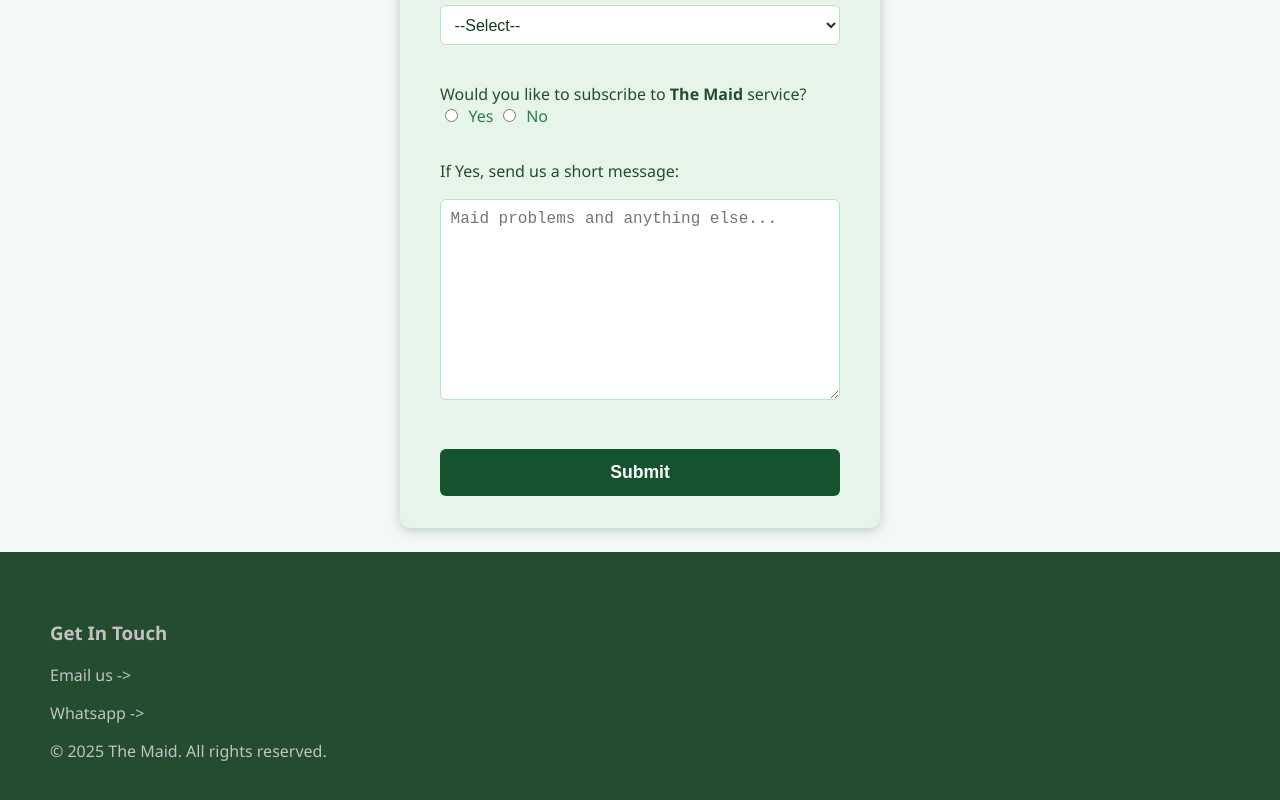
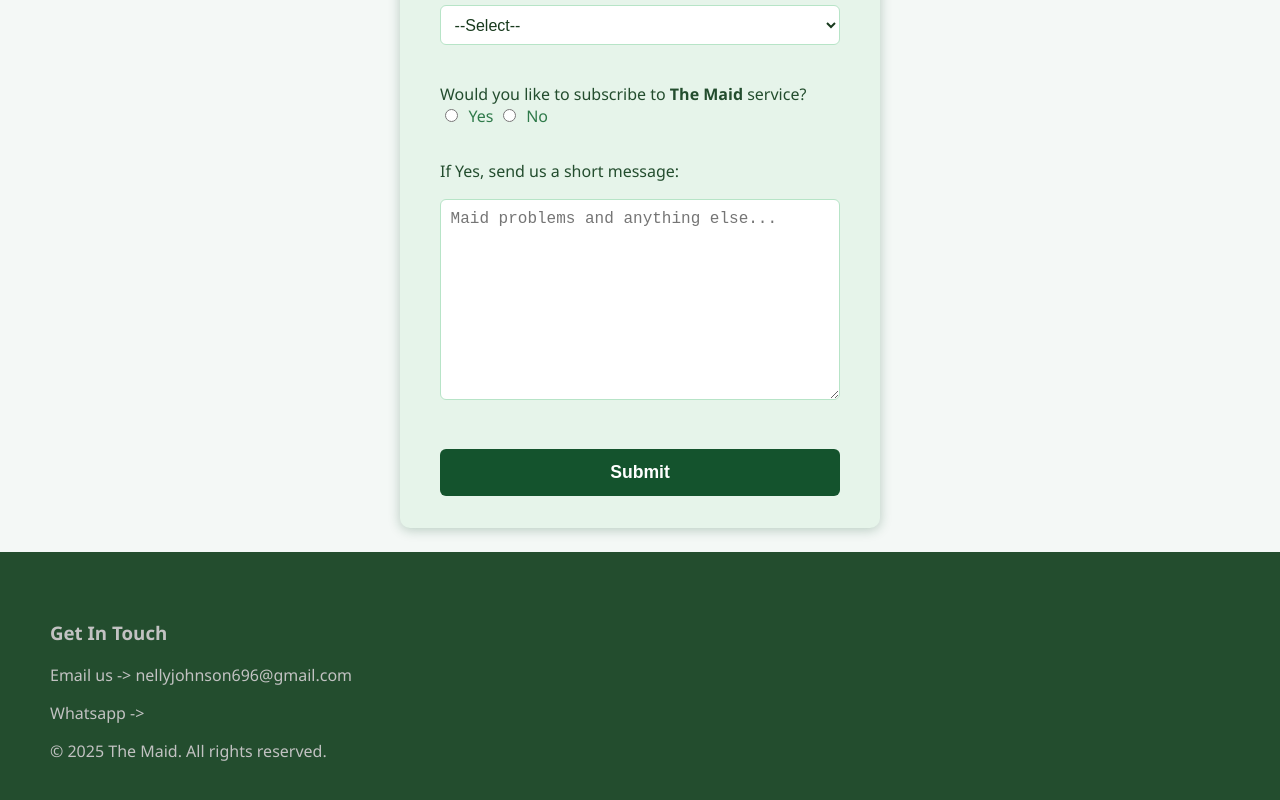
Before and after one commit to Nellyojay/TheMaid, a plain HTML site: page form.html in a window 1280 px wide. Shown: the part 1574-2374 px from the top of the page. Drawn offline with Linux system fonts and the light colour scheme.

Commit message:
changed the email

```diff
--- a/form.html
+++ b/form.html
@@ -95,7 +95,7 @@
 
   <footer>
     <h3>Get In Touch</h3>
-    <p><a href="https://nellyjohnson696@gmail.com" target="_blank">Email us -></a></p>
+    <p>Email us -> nellyjohnson696@gmail.com</p>
     <p><a href="https://wa.me/256786911950" target="_blank">Whatsapp -></a></p>
     <p>&copy; 2025 The Maid. All rights reserved.</p>
 
```
Also changed, not shown: 1 other file.
